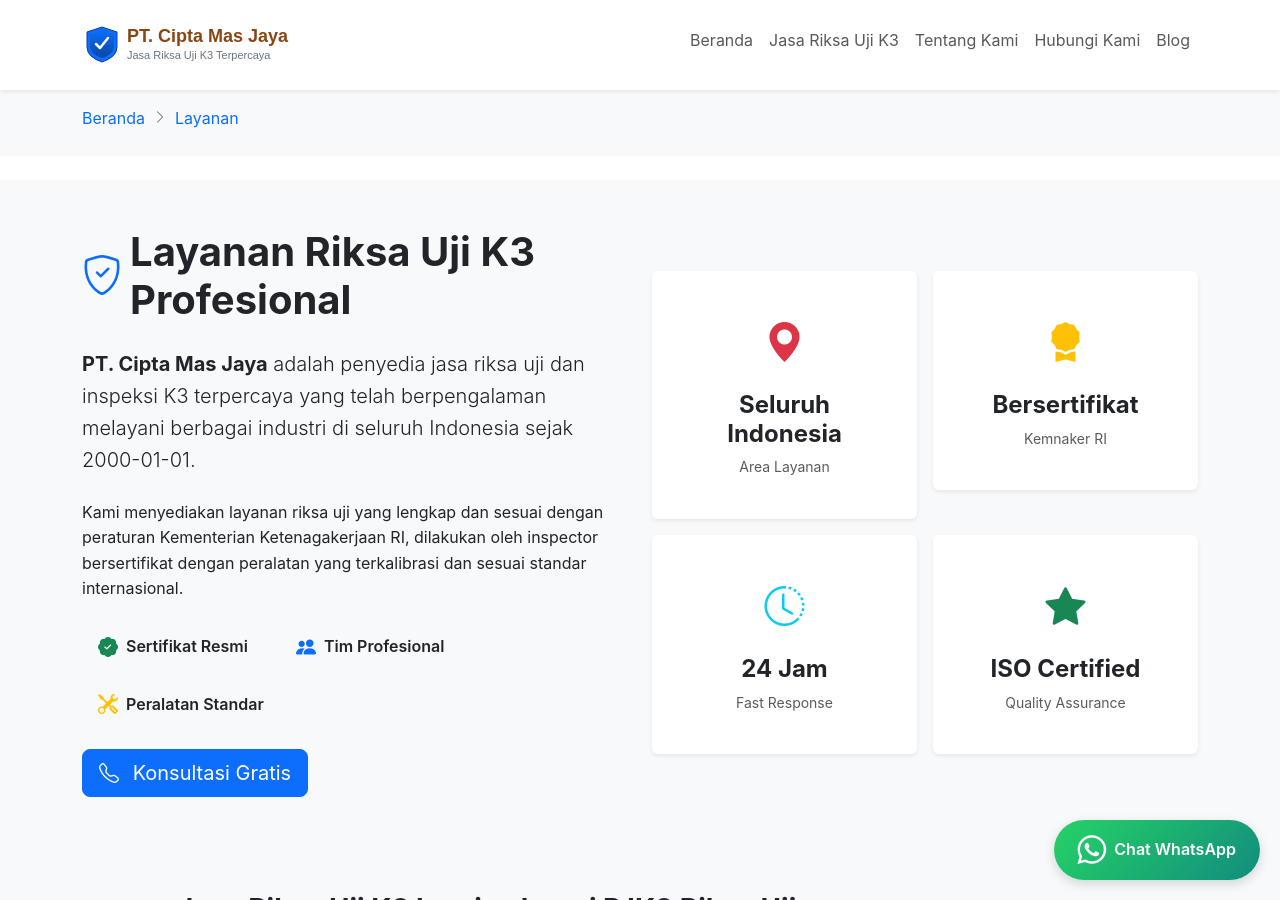
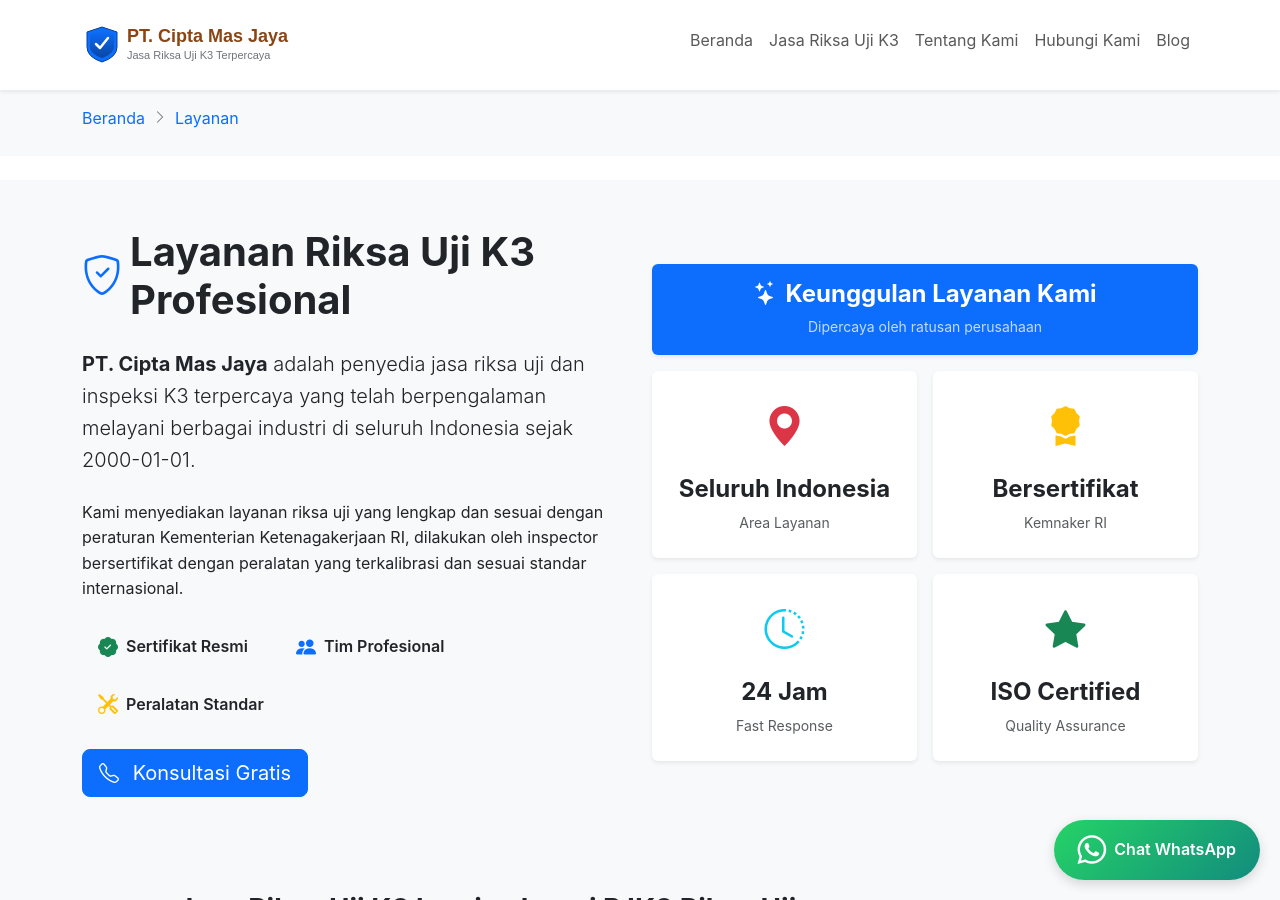
Before and after one commit to ciptamasjaya/cmj.github.io, a Jekyll site: the page built from layanan.html, in a window 1280 px wide and 900 px high. Built offline with Jekyll 4.4.1, drawn with Linux system fonts in a browser that asks for light colours.

Commit message:
Fix heading hierarchy in service pages for better SEO
  Service Intro (block--service-intro.html):
  - Add visible H2 header "Keunggulan Layanan Kami" with primary card styling
  - Fix closing tag error: </p> → </h3> for card titles
  - Improve header card with icon and better description text
  - Convert info card titles to proper H3 elements

  Service Features (block--service-features.html):
  - Add H2 visually-hidden grouping for "Proses Layanan" section
  - Keep H3 "Proses Layanan Kami" as child of H2
  - Maintain proper H1→H2→H3→H4 hierarchy

  Benefits:
  - Proper semantic HTML structure (no heading level skips)
  - Better SEO and accessibility
  - Improved visual design for service intro cards

  Atau versi singkat:

  Fix heading hierarchy in service blocks

  - Add H2 groupings for proper semantic structure
  - Fix service intro header card with better styling
  - Fix closing tag error in card titles
  - Add visually-hidden H2 for process flow section

  Improves SEO and accessibility while enhancing visual design.

```diff
--- a/_includes/reusable/block--service-features.html
+++ b/_includes/reusable/block--service-features.html
@@ -66,6 +66,7 @@ Usage:
     </div>
 
     <!-- Process Flow Section -->
+    <h2 class="visually-hidden">Proses Layanan</h2>
     <div class="row mt-5 pt-5 border-top {{ site.data.service_features.process.css_class }}">
       <div class="col-12 mb-4 text-center {{ site.data.service_features.process.header.css_class }}">
         <h3 class="h2 fw-bold mb-3">{{ site.data.service_features.process.header.title }}</h3>
--- a/_includes/reusable/block--service-intro.html
+++ b/_includes/reusable/block--service-intro.html
@@ -70,10 +70,16 @@ Usage:
 
       <!-- Right Column - Stats/Info Cards -->
       <div class="col-lg-6">
+        <div class="card border-0 shadow-sm bg-primary text-white text-center p-3 mb-3">
+          <h2 class="h4 fw-bold mb-2">
+            <i class="bi bi-stars me-2"></i>Keunggulan Layanan Kami
+          </h2>
+          <p class="mb-0 small text-white opacity-75">Dipercaya oleh ratusan perusahaan</p>
+        </div>
         <div class="row g-3">
           {% for card in site.data.service_intro.info_cards %}
           <div class="col-6">
-            <div class="card border-0 shadow-sm text-center p-4">
+            <div class="card border-0 shadow-sm text-center p-2">
               <div class="card-body">
                 <i class="bi {{ card.icon }} {{ card.icon_color }} fs-1 mb-3 d-block"></i>
                 <h3 class="h4 fw-bold mb-2">{{ card.title }}</h3>
```
